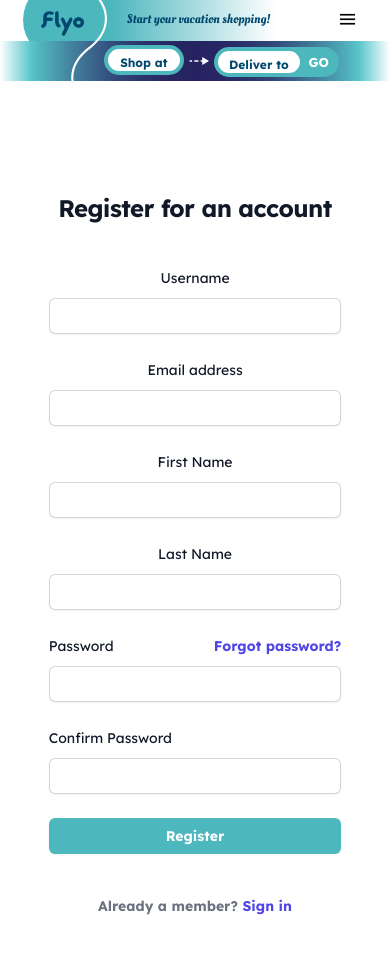
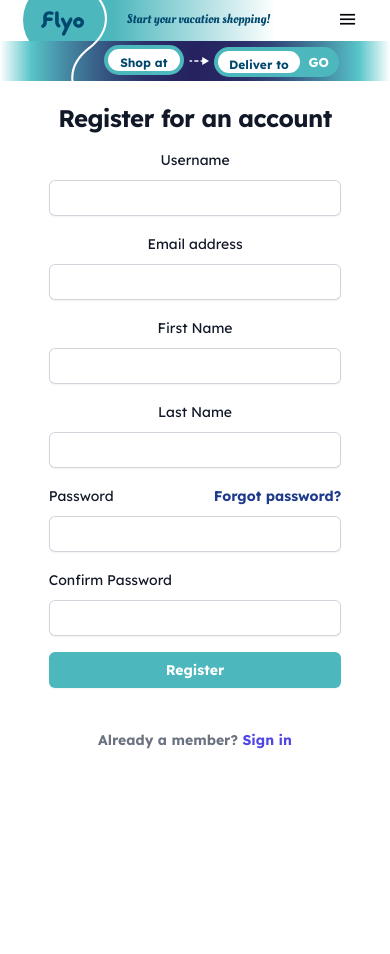
Before and after one commit to uamadasun/Flyo-code, a React (Create React App) app in the folder client/: page /registration in a window 390 px wide. Shown: the top 954 px of the page. After the commit the page ends 844 px from the top, so only its background shows below. Built offline with nearby package versions, Linux system fonts and the light colour scheme.

Commit message:
fixed sizing of login/registration forms

```diff
--- a/client/src/Login.css
+++ b/client/src/Login.css
@@ -3,9 +3,9 @@
     width: 75%;
     max-height: fit-content;
     /* position: relative; */
-    margin-bottom: 50px;
+    /* margin-bottom: 50px; */
     /* border: 1px solid red; */
-    margin: 150px auto;
+    margin: 150px auto 50px auto;
     padding: 0;
 
 }
@@ -13,3 +13,15 @@
 .login button {
     background-color: #4DB7BE;
 }
+
+@media (max-width:636px){
+    .login{
+        margin: 90px auto 50px;
+    }
+}
+
+@media (max-width:414px){
+    .login{
+        margin: 60px auto 50px;
+    }
+}
--- a/client/src/pages/Login.js
+++ b/client/src/pages/Login.js
@@ -67,7 +67,7 @@ export const Login = () => {
           </h2>
         </div>
 
-        <div className="mt-6 sm:mx-auto sm:w-full sm:max-w-sm">
+        <div className="mt-4 sm:mx-auto sm:w-full sm:max-w-sm">
           <form className="space-y-6" onSubmit={onSubmitHandler}>
           {error ? error : ""}
             <div>
--- a/client/src/pages/Registration.js
+++ b/client/src/pages/Registration.js
@@ -79,8 +79,8 @@ const Registration = () => {
           </h2>
         </div>
 
-        <div className="mt-10 sm:mx-auto sm:w-full sm:max-w-sm">
-          <form className="space-y-6" onSubmit={onSubmitHandler}>
+        <div className="mt-3 sm:mx-auto sm:w-full sm:max-w-sm">
+          <form className="space-y-4" onSubmit={onSubmitHandler}>
 
             {error ? <p className="text-danger">{error}</p> : ""}
 
@@ -159,7 +159,7 @@ const Registration = () => {
                   Password
                 </label>
                 <div className="text-sm">
-                  <a href="#" className="font-semibold text-indigo-600 hover:text-indigo-500">
+                  <a href="#" className="font-semibold text-blue-900 hover:text-sky-700">
                     Forgot password?
                   </a>
                 </div>
```
